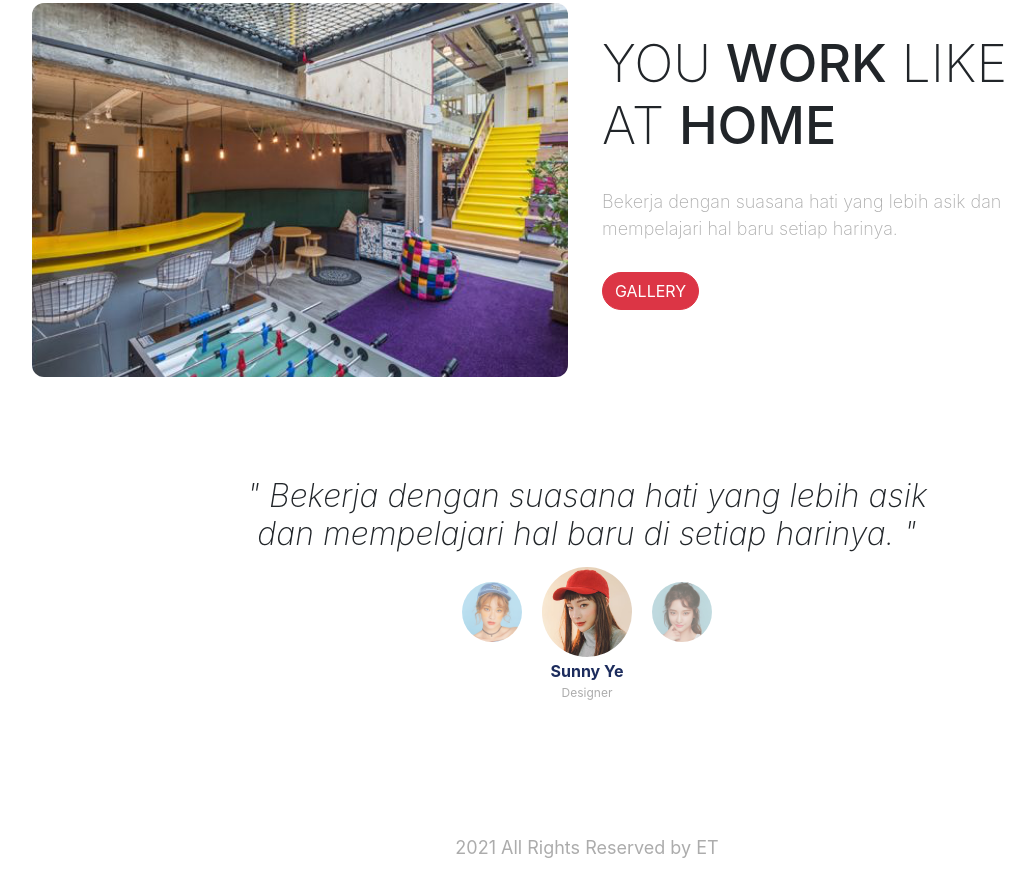
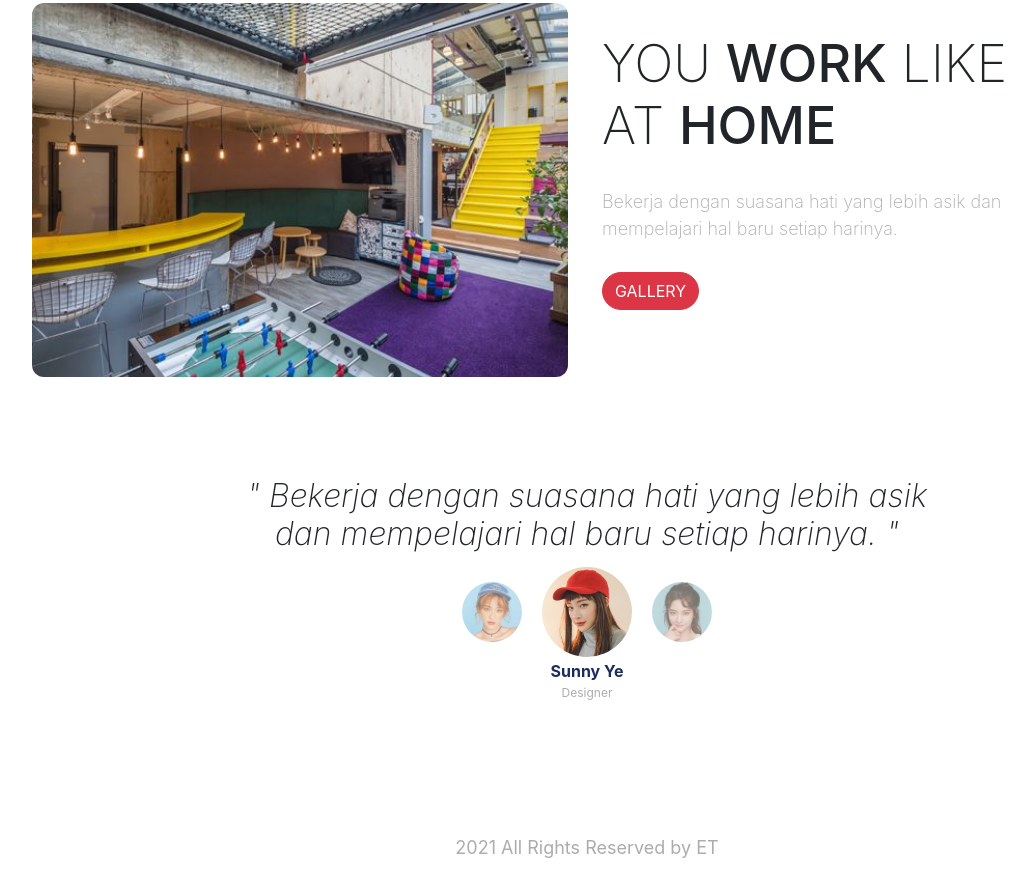
Before and after one commit to edwardtimoty/landing-page, a plain HTML site: page index.html in a window 1280 px wide. Shown: the part 848-1725 px from the top of the page, without its empty margins (53-1088 px from the left). Drawn offline with nearby package versions, Linux system fonts and the light colour scheme; a web font is replaced by a local one.

Commit message:
mengubah tulisan di testimonial

```diff
--- a/index.html
+++ b/index.html
@@ -93,7 +93,7 @@
       <section class="testimonial">
         <div class="row justify-content-center">
           <div class="col-lg-8">
-            <h5>" Bekerja dengan suasana hati yang lebih asik dan mempelajari hal baru di setiap harinya. "</h5>
+            <h5>" Bekerja dengan suasana hati yang lebih asik dan mempelajari hal baru setiap harinya. "</h5>
           </div>
         </div>
 
```
